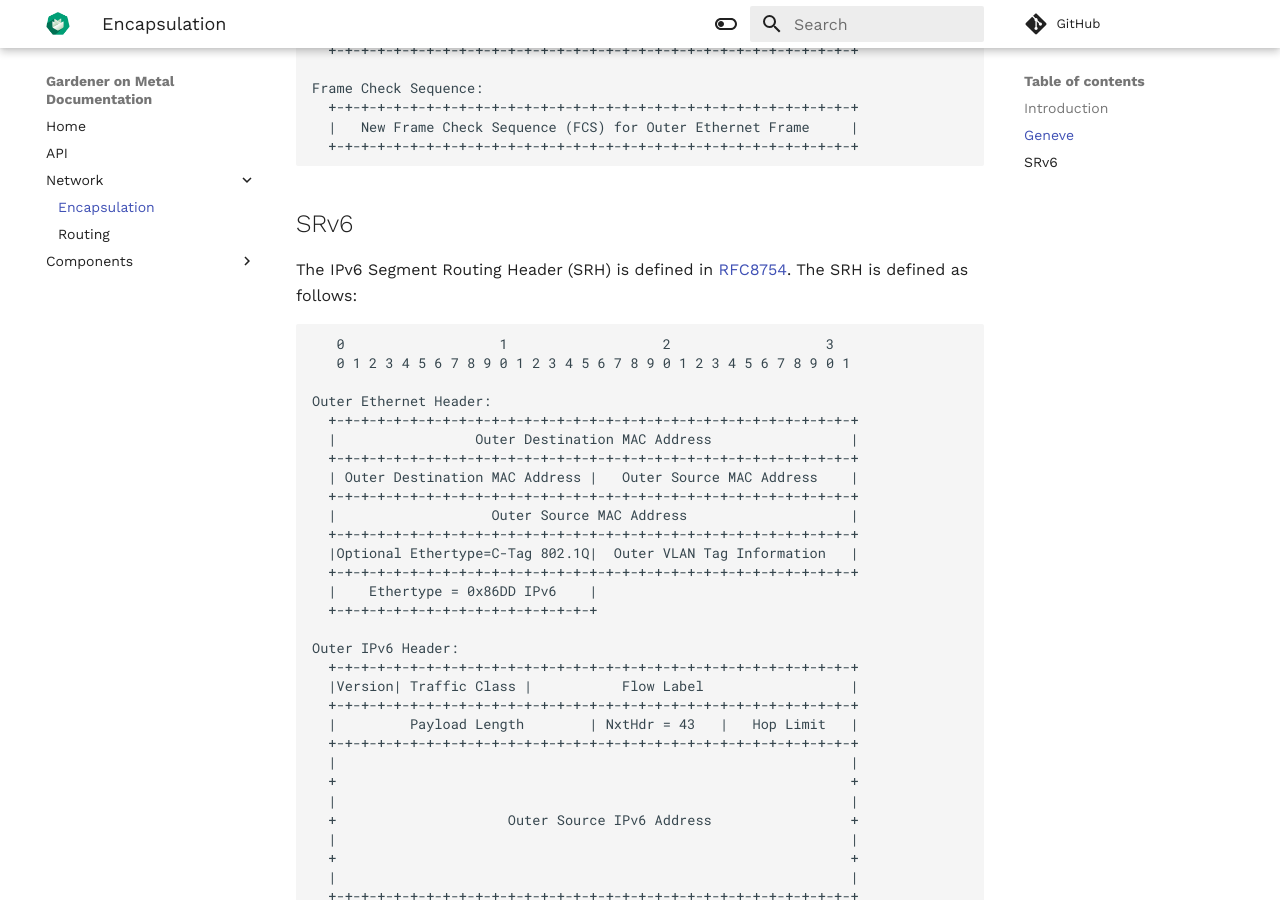
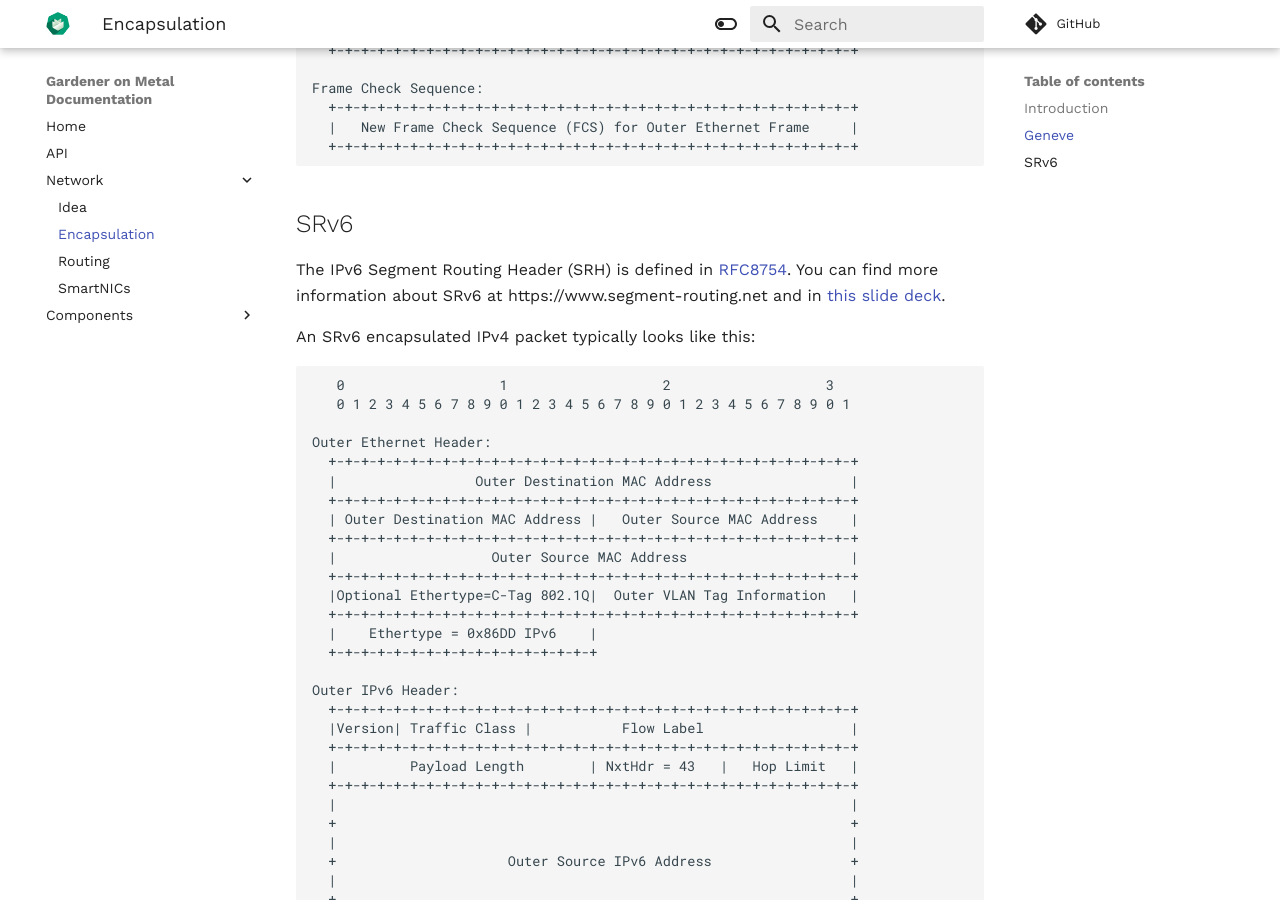
Before and after one commit to onmetal/documentation, an MkDocs documentation site: the page built from docs/network/encapsulation.md, in a window 1280 px wide and 900 px high, scrolled down 1953 px. Built offline with MkDocs 1.6.1 and Material for MkDocs 9.7.7, drawn with Linux system fonts in a browser that asks for light colours; comment, search, counter and statistics services are not loaded.

Commit message:
networking bla bla

```diff
--- a/docs/network/encapsulation.md
+++ b/docs/network/encapsulation.md
@@ -1,5 +1,6 @@
 Introduction
 ------------
+
 
 Geneve
 ------
@@ -102,7 +103,9 @@ Geneve, the Generic Network Virtualization Encapsulation is defined in [RFC8926]
 SRv6
 ----
 The IPv6 Segment Routing Header (SRH) is defined in [RFC8754](https://datatracker.ietf.org/doc/html/rfc8754).
-The SRH is defined as follows:
+You can find more information about SRv6 at https://www.segment-routing.net and in [this slide deck](https://www.segment-routing.net/images/201901-SRv6.pdf).
+
+An SRv6 encapsulated IPv4 packet typically looks like this:
 
        0                   1                   2                   3
        0 1 2 3 4 5 6 7 8 9 0 1 2 3 4 5 6 7 8 9 0 1 2 3 4 5 6 7 8 9 0 1
--- a/mkdocs.yml
+++ b/mkdocs.yml
@@ -37,8 +37,10 @@ nav:
   - Home: index.md
   - API: api/api.md
   - Network:
+    - Idea: network/idea.md
     - Encapsulation: network/encapsulation.md
     - Routing: network/routing.md
+    - SmartNICs: network/smartnics.md
   - Components:
     - Virtualization:
       - Overview: components/virtualization/overview.md
```
Also changed, not shown: docs/network/idea.md (added, +24 -0 lines), docs/network/smartnics.md (added, +3 -0 lines).
